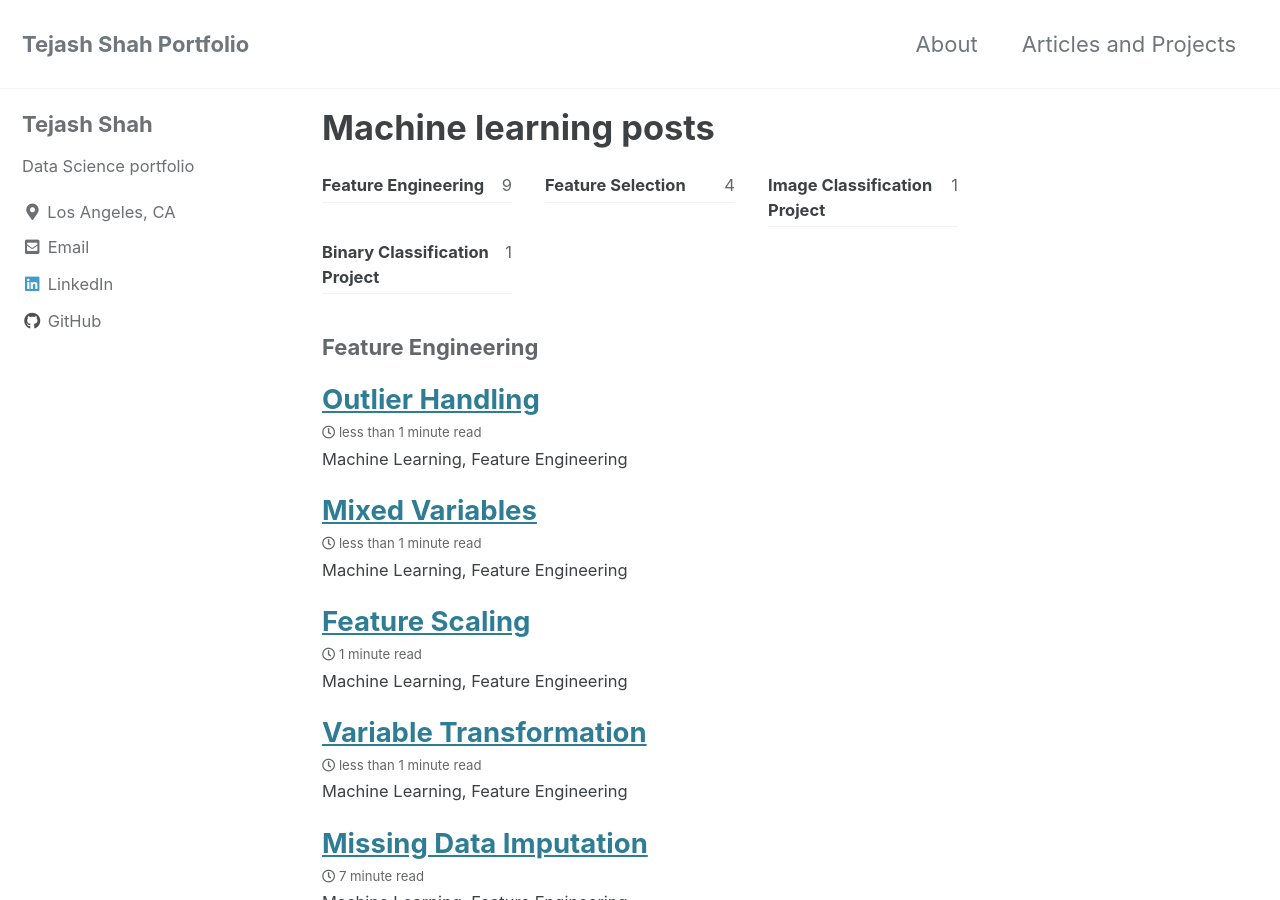
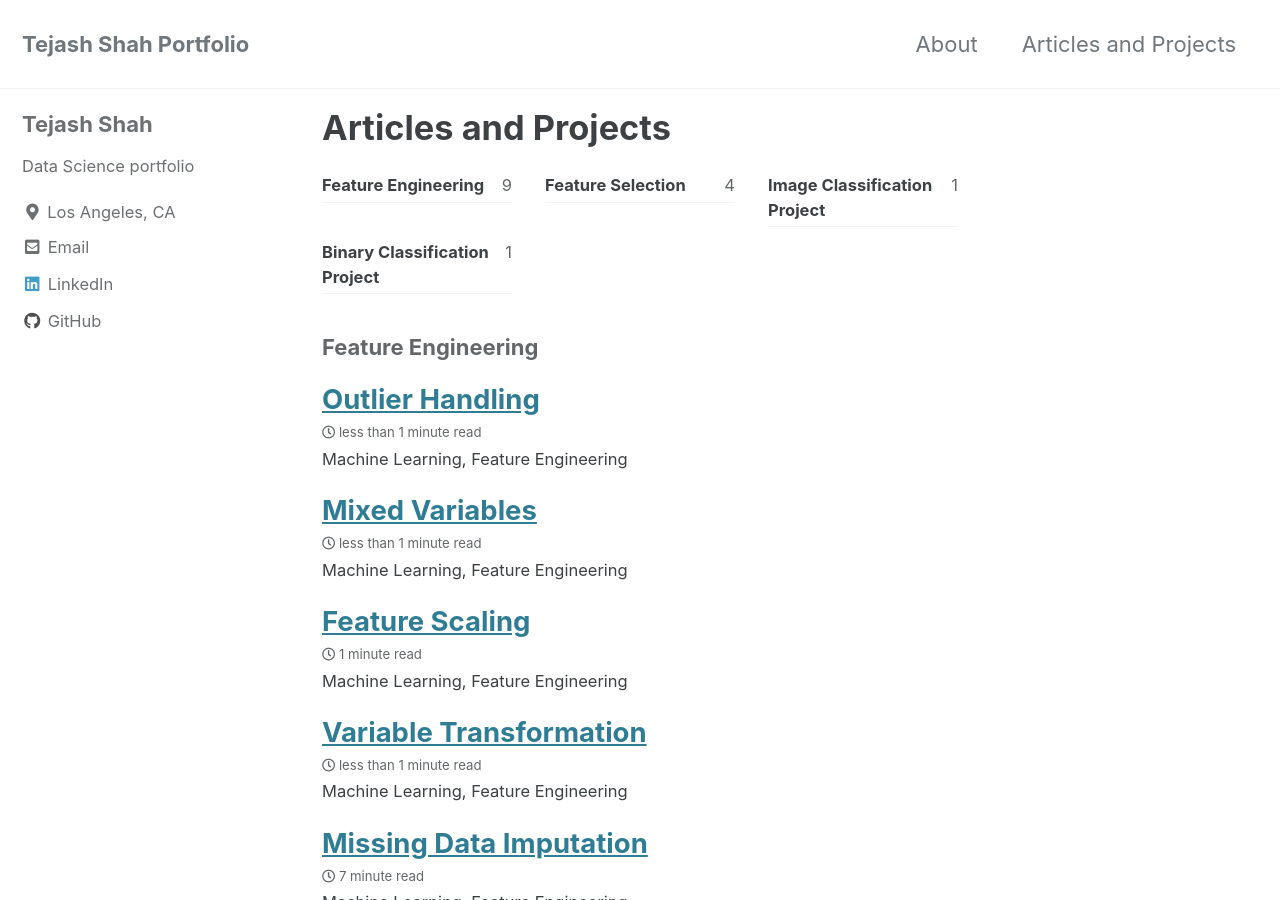
Before and after one commit to Tejash-Shah/Tejash-Shah.github.io, a Jekyll site: the page built from _pages/machinelearning.md, in a window 1280 px wide and 900 px high. Built offline with Jekyll 4.4.1, drawn with Linux system fonts in a browser that asks for light colours; cached includes are drawn as plain includes.

Commit message:
change title

```diff
--- a/_pages/machinelearning.md
+++ b/_pages/machinelearning.md
@@ -1,5 +1,5 @@
 ---
-title: "Machine learning posts"
+title: "Articles and Projects"
 permalink: /machine-learning/
 layout: categories
 author_profile: true
```
